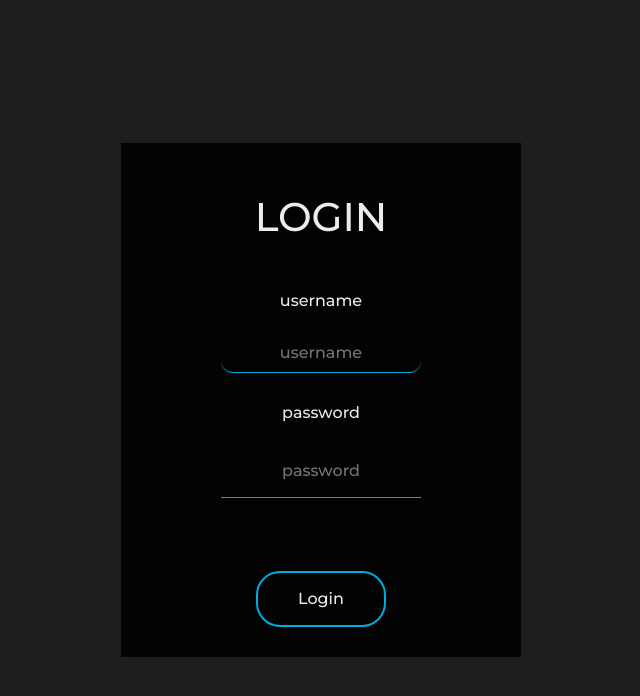
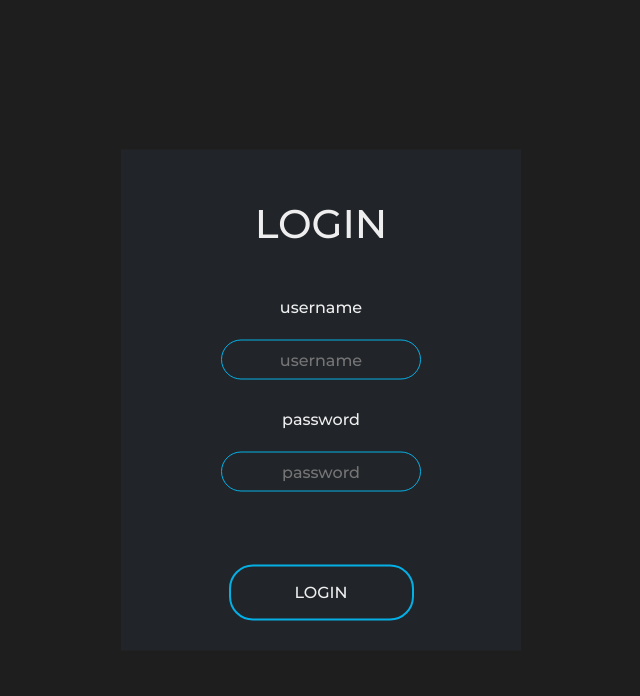
Before and after one commit to katiebramlett/on-the-block, a React (Create React App) app in the folder client/: page /newContract in a window 1280 px wide. Shown: the top 696 px of the page, without its empty margins (319-959 px from the left). Built offline with nearby package versions, Linux system fonts and the light colour scheme.

Commit message:
Fix login css.

```diff
--- a/client/src/assets/login.css
+++ b/client/src/assets/login.css
@@ -9,7 +9,6 @@
     --blue: #00c3ffe0;
     --white: #ffffffec;
     --darkgray: rgba(0, 0, 0, 0.884);
-
 }
 
 .login-wrapper {
@@ -24,7 +23,7 @@
     transform: translate(-50%, -50%);
     text-align: center;
     box-shadow: #00c3ffe0;
-    background-color: var(--darkgray);
+    background-color: #212529;
 
 }
 
@@ -33,7 +32,6 @@
     font-weight: 500;
     padding: 40px;
     text-transform: uppercase;
-
 }
 
 .login-wrapper input[type='text'], form input[type='password']
@@ -45,9 +43,11 @@
     text-align: center;
     padding: 14px 10px;
     width: 200px;
-    outline: none;
+    height: 40px;
     color: var(--white);
     border-bottom: 1px solid var(--blue);
+    border: 1px solid #00c3ffe0;
+    border-radius: 24px;
 }
 
 .login-wrapper button {
@@ -63,6 +63,7 @@
     color: var(--white);
     border-radius: 24px;
     cursor: pointer;
+    width: 185px;
 }
 
 .login-wrapper input[type='submit']:hover {
--- a/client/src/components/Login.jsx
+++ b/client/src/components/Login.jsx
@@ -43,7 +43,7 @@ function Login({ setToken }) {
                 <label><p>username </p><input type="text" onChange={e => setUsername(e.target.value)} placeholder="username"></input></label>
                 <label><p>password </p><input type="password" onChange={e => setPassword(e.target.value)} placeholder="password"></input></label>
                 <div>
-                    <button type="submit">Login</button>
+                    <button type="submit">LOGIN</button>
                 </div>
                 {/* <span>Forgot <a href="">password</a></span> */}
             </form>
```
Also changed, not shown: client/src/assets/NewContract.css (+0 -17 lines), 1 other file (tests, documents, lock files or other folders).
